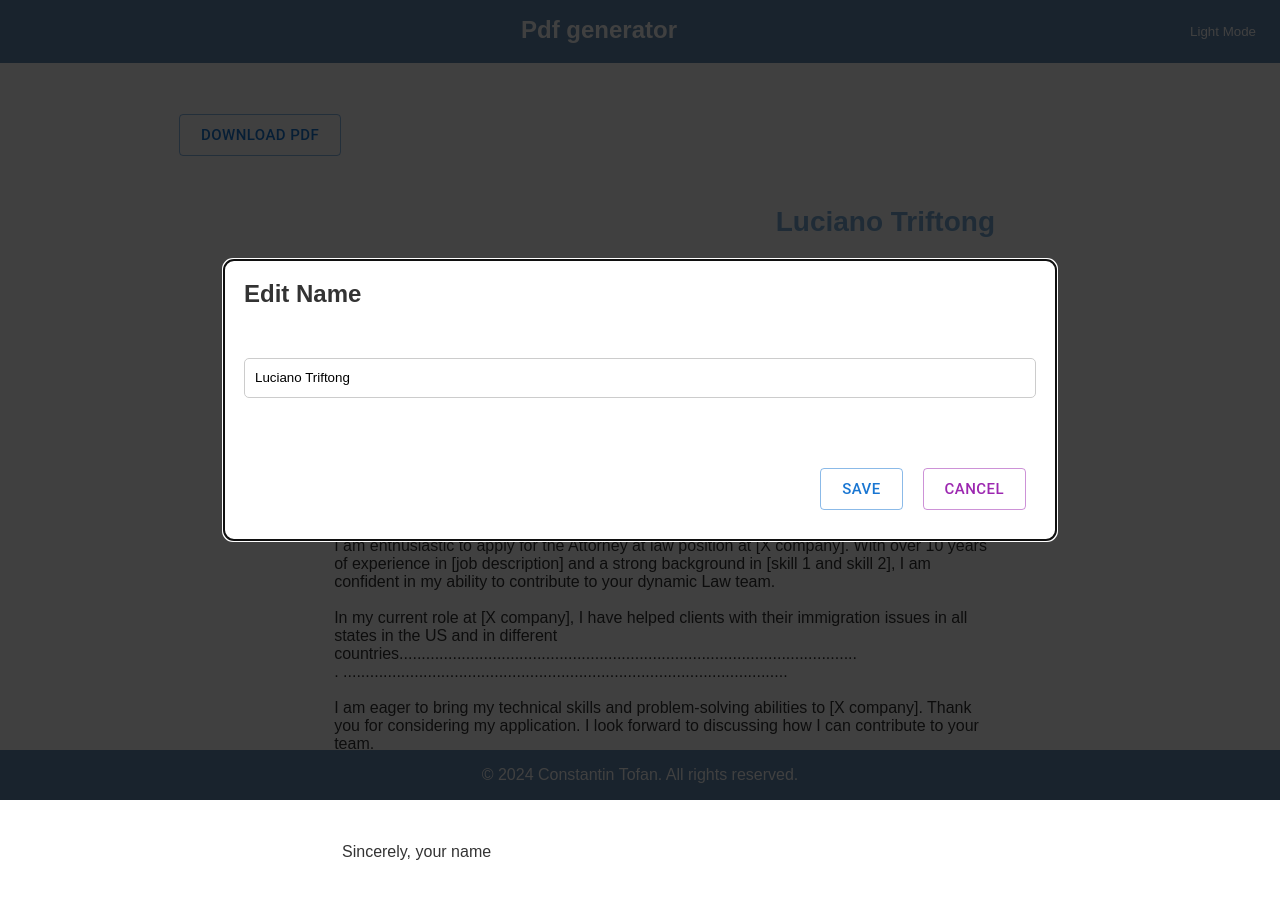
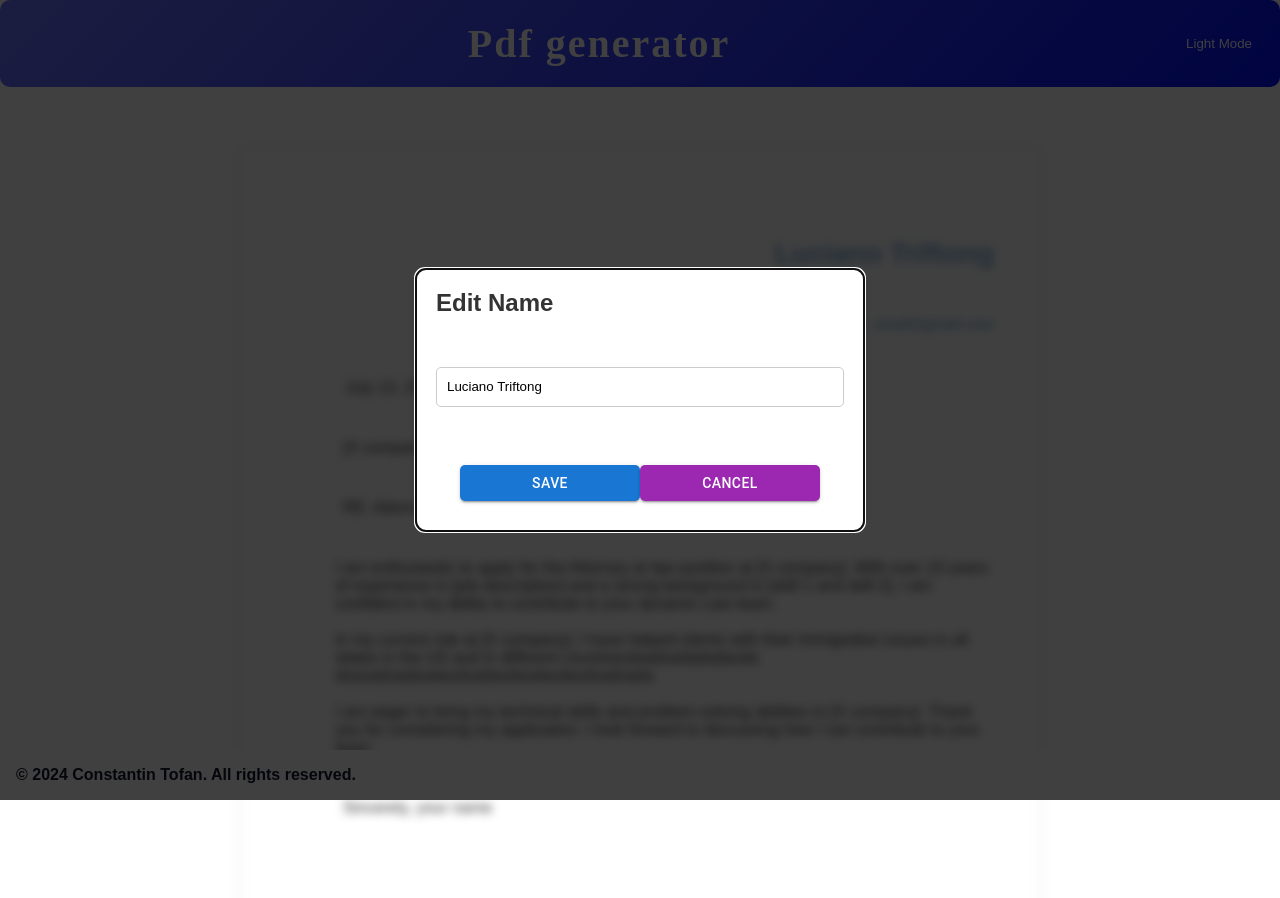
Before and after one commit to konstantin0s/pdf_generator, a React app: page /contact in a window 1280 px wide. Both pictures are taken after a click on the element "Luciano Triftong". Shown: the top 898 px of the page. Built offline with nearby package versions, Linux system fonts and the light colour scheme.

Commit message:
update design

```diff
--- a/src/components/Footer/styled.tsx
+++ b/src/components/Footer/styled.tsx
@@ -2,11 +2,12 @@ import { styled } from 'styled-components';
 
 export const FooterContainer = styled.footer`
   display: flex;
-  justify-content: center;
+  justify-content: start;
   padding: 1rem;
-  background-color: #638bb3;
+  background-color: #fff;
   position: fixed;
-  color: white;
+  color: #0f172a;
   width: 100%;
   bottom: 0px;
+  font-weight: 800;
 `;
--- a/src/components/Header/index.tsx
+++ b/src/components/Header/index.tsx
@@ -6,7 +6,7 @@ export const Header = () => {
   const { toggleTheme, greyMode } = useTheme();
 
   return (
-    <Nav>
+    <Nav className='artistic-header'>
       <h1 style={{ color: '#fff', display: 'flex', textAlign: 'center', justifyContent: 'center', marginLeft: 'auto' }}>Pdf generator</h1>
       <ThemeToggle onClick={toggleTheme}>{greyMode ? 'Grey Mode' : 'Light Mode'}</ThemeToggle>
     </Nav>
--- a/src/components/HomePage/styled.tsx
+++ b/src/components/HomePage/styled.tsx
@@ -4,7 +4,7 @@ export const HomeContainer = styled.div`
   display: flex;
   align-items: center;
   justify-content: center;
-  height: 100vh;
+  height: auto;
   background-size: cover;
   background-position: center;
   position: relative;
@@ -16,7 +16,7 @@ export const Main = styled.main`
   flex-direction: column;
   align-items: center;
   justify-content: center;
-  height: 100vh;
+  height: auto;
   text-align: center;
   position: relative;
 `;
--- a/src/containers/PdfPage/index.tsx
+++ b/src/containers/PdfPage/index.tsx
@@ -1,73 +1,112 @@
 import { Button } from '@mui/material';
 import html2canvas from 'html2canvas';
 import jsPDF from 'jspdf';
-import React, { useState } from 'react';
+import React, { useEffect, useState } from 'react';
 import { FaEdit } from 'react-icons/fa';
 import Modal from 'react-modal';
 
 export const PdfPage = () => {
-  // useEffect(() => {
-  //   Modal?.setAppElement('#root');
-  // }, []);
-
   const [content, setContent] = useState({
     name: 'Luciano Triftong',
     contactInfo: 'Amsterdam | 0619230320 | add_your_email@gmail.com',
     date: 'July 13, 2024',
     recipient: '[X company]',
     position: 'RE: Attorney at law',
-    body: `I am enthusiastic to apply for the Attorney at law position at [X company]. With over 10 years of experience in [job description] and a strong background in [skill 1 and skill 2], I am confident in my ability to contribute to your dynamic Law team.\n\nIn my current role at [X company], I have helped clients with their immigration issues in all states in the US and in different countries.......................................................................................................
-    . ....................................................................................................\n\nI am eager to bring my technical skills and problem-solving abilities to [X company]. Thank you for considering my application. I look forward to discussing how I can contribute to your team.`,
+    body: `I am enthusiastic to apply for the Attorney at law position at [X company]. With over 10 years of experience in [job description] and a strong background in [skill 1 and skill 2], I am confident in my ability to contribute to your dynamic Law team.\n\nIn my current role at [X company], I have helped clients with their immigration issues in all states in the US and in different countriesdsadsadadadasda
+    dsasadsadasdasdsadasdasdasdasdsadsada\n\nI am eager to bring my technical skills and problem-solving abilities to [X company]. Thank you for considering my application. I look forward to discussing how I can contribute to your team.`,
     closing: 'Sincerely, your name',
   });
-
+  const [btnIndex, setBtnIndex] = useState('1');
   const [isModalOpen, setIsModalOpen] = useState(false);
   const [currentField, setCurrentField] = useState('');
   const [currentValue, setCurrentValue] = useState('');
-
-  console.log({ isModalOpen });
+  const [contactInfo, setContactInfo] = useState({
+    email: '',
+    address: '',
+    mobile: '',
+  });
 
   const handleExportToPDF = () => {
     const input = document.getElementById('preview');
-    html2canvas(input).then((canvas) => {
+    html2canvas(input, { backgroundColor: '#ffffff' }).then((canvas) => {
       const imgData = canvas.toDataURL('image/png');
       const pdf = new jsPDF();
-      pdf.addImage(imgData, 'PNG', 0, 0);
+      pdf.addImage(imgData, 'PNG', 0, 0, pdf.internal.pageSize.getWidth(), pdf.internal.pageSize.getHeight());
       pdf.save('cover_letter.pdf');
     });
   };
 
-  const handleEditClick = (field) => {
+  const handleEditClick = (field: any) => {
     setCurrentField(field);
+
+    if (field === 'contactInfo') {
+      const [address, mobile, email] = content?.contactInfo?.split(' | ');
+      setContactInfo({ address, mobile, email });
+    } else {
       setCurrentValue(content[field]);
+    }
+    setBtnIndex('0');
     setIsModalOpen(true);
   };
 
   const handleSave = () => {
+    if (currentField === 'contactInfo') {
+      const newContactInfo = `${contactInfo.address} | ${contactInfo.mobile} | ${contactInfo.email}`;
+      setContent((prevContent) => ({
+        ...prevContent,
+        contactInfo: newContactInfo,
+      }));
+    } else {
       setContent((prevContent) => ({
         ...prevContent,
         [currentField]: currentValue,
       }));
+    }
     setIsModalOpen(false);
   };
 
   const handleCancel = () => {
     setIsModalOpen(false);
+    setBtnIndex('1');
   };
 
   const handleChange = (e) => {
+    if (currentField === 'contactInfo') {
+      setContactInfo({
+        ...contactInfo,
+        [e.target.name]: e.target.value,
+      });
+    } else {
       setCurrentValue(e.target.value);
+    }
   };
 
+  useEffect(() => {
+    if (isModalOpen) {
+      document.body.classList.add('modal-open');
+    } else {
+      document.body.classList.remove('modal-open');
+    }
+  }, [isModalOpen]);
+
+  useEffect(() => {
+    if (isModalOpen) {
+      document.body.classList.add('modal-open');
+    } else {
+      document.body.classList.remove('modal-open');
+    }
+  }, [isModalOpen]);
+
   return (
-    <div className='pdf-page'>
-      <Button id='download-btn' variant='outlined' color='primary' size='large' onClick={handleExportToPDF}>
+    <>
+      <Button style={{ zIndex: btnIndex }} id='download-btn' variant='outlined' color='primary' size='large' onClick={handleExportToPDF}>
         Download PDF
       </Button>
-      <div id='preview' className='preview-container'>
+      <div className={isModalOpen ? 'modal-open pdf-page' : 'pdf-page'}>
+        <div id='preview' className={'preview-container'}>
           <div className='header'>
             <HoverableText id='name' multiline={true} text={`${content.name}`} onEdit={() => handleEditClick('name')} />
-          <HoverableText id='info' multiline={true} text={`${content.contactInfo}`} onEdit={() => handleEditClick('contactInfo')} />
+            <HoverableText id='info' multiline={true} text={content.contactInfo} onEdit={() => handleEditClick('contactInfo')} />
           </div>
           <div className='body'>
             <HoverableText id='date' text={content.date} onEdit={() => handleEditClick('date')} multiline={false} />
@@ -104,21 +143,29 @@ export const PdfPage = () => {
               ? 'Company name'
               : 'Description'}
           </h2>
-        {currentField === 'body' || currentField === 'closing' ? (
+          {currentField === 'contactInfo' ? (
+            <>
+              <input type='text' name='email' placeholder='Email' value={contactInfo.email} onChange={handleChange} />
+              <input type='text' name='address' placeholder='Address' value={contactInfo.address} onChange={handleChange} />
+              <input type='text' name='mobile' placeholder='Mobile' value={contactInfo.mobile} onChange={handleChange} />
+            </>
+          ) : currentField === 'body' || currentField === 'closing' ? (
             <textarea style={currentField === 'closing' ? { height: '100px' } : { height: '480px' }} value={currentValue} onChange={handleChange} />
           ) : (
             <input type='text' value={currentValue} onChange={handleChange} />
           )}
+
           <div className='modal-buttons'>
-          <Button variant='outlined' color='primary' size='large' onClick={handleSave}>
+            <Button variant='contained' color='primary' size='medium' onClick={handleSave}>
               Save
             </Button>
-          <Button variant='outlined' color='secondary' size='large' onClick={handleCancel}>
+            <Button variant='contained' color='secondary' size='medium' onClick={handleCancel}>
               Cancel
             </Button>
           </div>
         </Modal>
       </div>
+    </>
   );
 };
 
@@ -128,7 +175,7 @@ const HoverableText = ({ text, onEdit, multiline, id }) => {
       <FaEdit className='edit-icon' />
       <span id='first-span'>
         {multiline
-          ? text.split('\n').map((line, index) => (
+          ? text?.split('\n')?.map((line, index) => (
               <span key={index}>
                 {line}
                 <br />
--- a/src/styles/globalStyles.ts
+++ b/src/styles/globalStyles.ts
@@ -11,11 +11,16 @@ export const GlobalStyle = createGlobalStyle`
     body {
     font-family: Arial, sans-serif;
     background-color: ${({ theme }) => (theme?.greyMode ? '#f6f5f0' : '#fff')} !important;
-    color: ${({ theme }) => (theme?.greyMode ? '##9c92b0' : '#333')} !important;
+    color: ${({ theme }) => (theme?.greyMode ? '#9c92b0' : '#333')} !important;
     margin: 0;
     padding: 0;
     box-sizing: border-box;
   }
+
+.modal-open .pdf-page {
+  filter: blur(5px);
+}
+
 
 .pdf-page {
   font-family: Arial, sans-serif;
@@ -23,19 +28,67 @@ export const GlobalStyle = createGlobalStyle`
   padding: 20px;
   height: 100%;
   min-height: 100%;
+  margin-bottom: 300px;
   position: relative;
+  transition: filter 0.3s ease-in-out;
+    border-radius: 10px;
+   box-shadow: 0 0 10px rgba(0, 0, 0, 0.1);
   }
 
+
+body.modal-open {
+  overflow: hidden;
+}
+
 .preview-container {
+  background-color: #fff; /* Ensure white background for the preview */
+  padding: 20px;
+  // max-width: 800px;
+  // width: 100%;
+  border: 1px solid #ddd;
+  border-radius: 10px;
+  // box-shadow: 0 0 10px rgba(0, 0, 0, 0.1);
+}
+.artistic-header {
+  background: linear-gradient(135deg, #6b73ff, #000dff);
+  color: white;
+  padding: 20px;
+  border-radius: 10px;
+  margin-bottom: 20px;
+}
+
+.artistic-header h1 {
+  margin: 0;
+  font-family: 'Pacifico', cursive;
+  font-size: 2.5rem;
+  letter-spacing: 2px;
+}
+
+
+.hoverable-text-container {
+  position: relative;
+  padding: 10px;
+  margin: 10px 0;
+  border-radius: 5px;
+  cursor: pointer;
+   border: 1px dashed #fff;
+  display: flex;
+  align-items: center;
+  text-align: left;
+}
+
+.preview-container-no-border {
+  background-color: #fff; /* Ensure white background for the preview */
   padding: 20px;
   border: none;
+
 }
 
 .preview-container .header,
 .preview-container .body,
 .preview-container .footer {
   margin-bottom: 20px;
-  margin-top: 70px;
+  margin-top: 5px;
   width: 100%;
 }
 
@@ -75,16 +128,23 @@ export const GlobalStyle = createGlobalStyle`
   font-size: 16px;
 }
 
-.hoverable-text-container {
-  position: relative;
-  cursor: pointer;
-  display: flex;
-  align-items: center;
-  transition: background-color 0.3s ease;
-  text-align: left;
-   padding: 10px;
+// .hoverable-text-container {
+//   position: relative;
+//   cursor: pointer;
+//   display: flex;
+//   align-items: center;
+//   transition: background-color 0.3s ease;
+//   text-align: left;
+//   padding: 10px;
+//   border: 1px dashed #fff;
+//   background-color: #fff;
+// }
 
+#preview, canvas {
+  background-color: #fff !important;
+  border: none;
 }
+
 
 .hoverable-text-container:hover {
   border: 1px solid #286e36;
@@ -148,10 +208,11 @@ export const GlobalStyle = createGlobalStyle`
 
 
 .small-modal {
+ z-index: 100;
    background: white;
   border-radius: 10px;
   padding: 20px;
-  width: 65%;
+  width: 35%;
   height:auto;
   min-height: 30%;
   margin: auto;
@@ -161,6 +222,7 @@ export const GlobalStyle = createGlobalStyle`
   }
 
 .large-modal {
+   z-index: 100;
  background: white;
   border-radius: 10px;
   padding: 20px;
@@ -203,11 +265,11 @@ input {
 }
 
 #download-btn {
-    position: relative;
-    margin-bottom: 20px;
-    float: left;
-    top: 31px;
-    left: -81px;
+  position: relative;
+  top: 106px;
+  left: -278px;
+  float: left;
+  z-index: 10;
 }
 
 .modal-header {
@@ -217,12 +279,15 @@ input {
 
 .modal-buttons {
   display: flex;
-  justify-content: flex-end;
-  margin-top: 20px;
+  justify-content: center;
+  margin-top: 8px;
 }
 
 .modal-buttons button {
-  margin: 10px;
+  margin-top: 10px;
+  margin-bottom: 10px;
+  width: 180px;
+  border-radius: 5px;
 }
 
 textarea {
@@ -232,7 +297,7 @@ textarea {
   height: 480px;
 }
 
-textarea, input {
+textarea {
  margin: 10px 0px 10px 0px;
  position: relative;
  top: 40px;
@@ -241,7 +306,14 @@ textarea, input {
 
 input {
  height: 40px;
+ margin: 10px 0px 10px 0px;
+ position: relative;
+ top: 40px;
+  margin-bottom: 20px;
 }
+  input:last-of-type {
+   margin-bottom: 80px;
+  }
 `;
 
 export const theme = {
```
Lines whose indentation alone changed are shown as unchanged.
